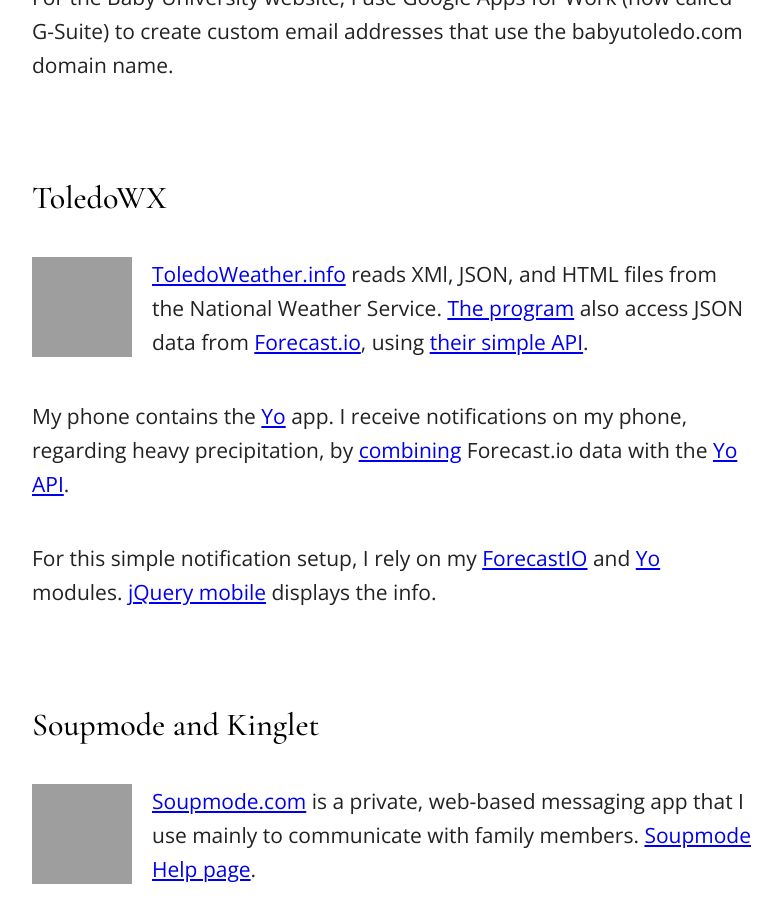
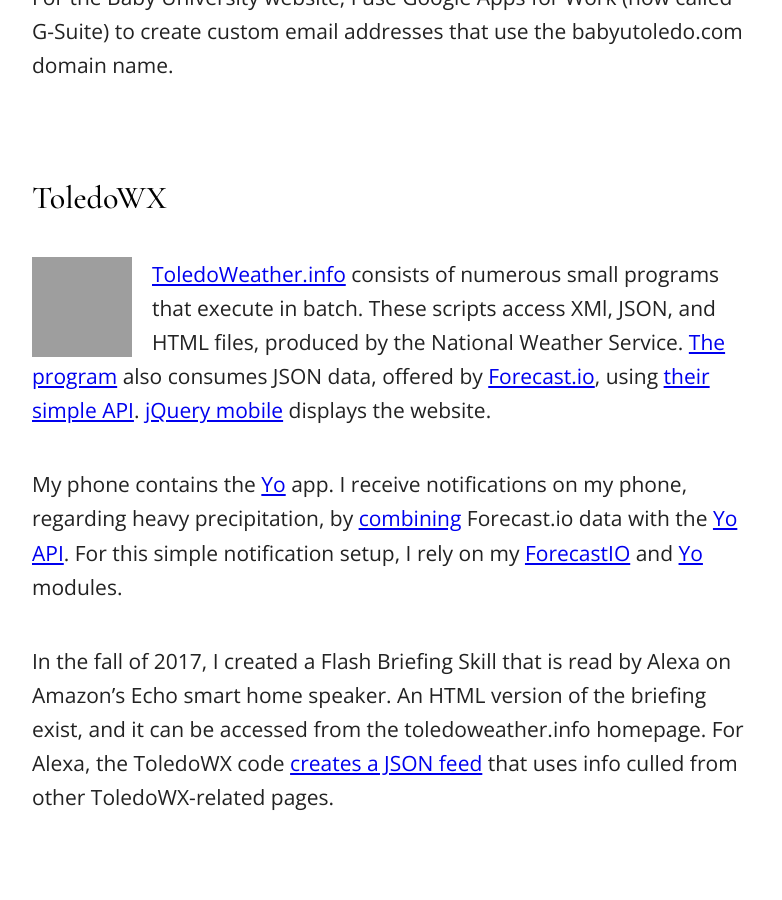
Before and after one commit to jrsawvel/jrsawvel.github.io, a Jekyll site: the page built from _posts/2016-09-20-projects.md, in a window 1280 px wide and 900 px high, scrolled down 1682 px, cut to the strip 0-900 px from the top of the window. Shown: the whole strip, without its empty margins (248-1030 px from the left). Built offline with Jekyll 4.4.1, drawn with Linux system fonts in a browser that asks for light colours; some of the changed text lies outside the part shown; grey boxes are pictures that could not be loaded.

Commit message:
Update 2016-09-20-projects.md

```diff
--- a/_posts/2016-09-20-projects.md
+++ b/_posts/2016-09-20-projects.md
@@ -36,11 +36,12 @@
 
 ### ToledoWX
 
-<p markdown="1" style="clear:both;"><img class="largescreens" style="float:left;padding-right:20px;width:100px;height:100px"  src="https://c2.staticflickr.com/8/7286/27651709046_962c32f5df_m.jpg" />    [ToledoWeather.info](http://toledoweather.info) reads XMl, JSON, and HTML files from the National Weather Service. [The program](https://github.com/jrsawvel/ToledoWX) also access JSON data from [Forecast.io](http://forecast.io), using [their simple API](https://developer.forecast.io/).</p>
+<p markdown="1" style="clear:both;"><img class="largescreens" style="float:left;padding-right:20px;width:100px;height:100px"  src="https://c2.staticflickr.com/8/7286/27651709046_962c32f5df_m.jpg" />    [ToledoWeather.info](http://toledoweather.info) consists of numerous small programs that execute in batch. These scripts access XMl, JSON, and HTML files, produced by the National Weather Service. [The program](https://github.com/jrsawvel/ToledoWX) also consumes JSON data, offered by [Forecast.io](http://forecast.io), using [their simple API](https://developer.forecast.io/). [jQuery mobile](https://jquerymobile.com) displays the website.</p>
 
-My phone contains the [Yo](https://www.justyo.co/) app. I receive notifications on my phone, regarding heavy precipitation, by [combining](https://github.com/jrsawvel/ForecastIO-Plus-Yo/blob/master/forecastio-plus-yo.pl) Forecast.io data with the [Yo API](http://docs.justyo.co/).
+My phone contains the [Yo](https://www.justyo.co/) app. I receive notifications on my phone, regarding heavy precipitation, by [combining](https://github.com/jrsawvel/ForecastIO-Plus-Yo/blob/master/forecastio-plus-yo.pl) Forecast.io data with the [Yo API](http://docs.justyo.co/). For this simple notification setup, I rely on my [ForecastIO](https://github.com/jrsawvel/Perl-ForecastIO) and [Yo](https://github.com/jrsawvel/Yo-Perl) modules.
 
-For this simple notification setup, I rely on my [ForecastIO](https://github.com/jrsawvel/Perl-ForecastIO) and [Yo](https://github.com/jrsawvel/Yo-Perl) modules. [jQuery mobile](https://jquerymobile.com) displays the info.
+In the fall of 2017, I created a Flash Briefing Skill that is read by Alexa on Amazon's Echo smart home speaker. An HTML version of the briefing exist, and it can be accessed from the toledoweather.info homepage. For Alexa, the ToledoWX code [creates a JSON feed](http://toledoweather.info/briefing.json) that uses info culled from other ToledoWX-related pages.
+
 
 
 
```
Also changed, not shown: other parts of _posts/2016-09-20-projects.md (+1 -0 lines).
